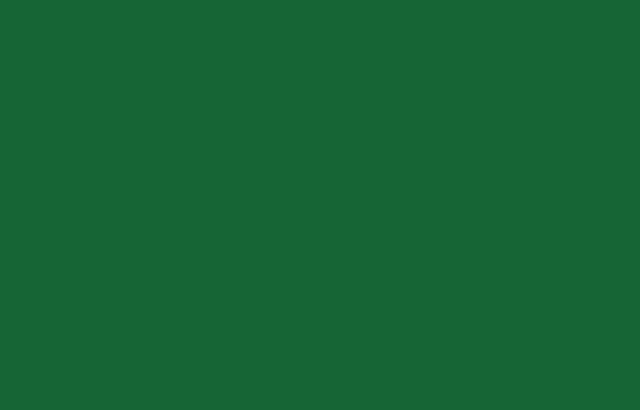
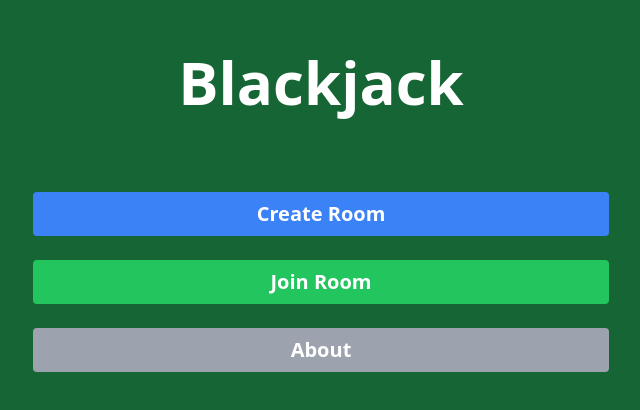
Before and after one commit to turtledev65/blackjack, a React (Vite) app in the folder app/: page / in a window 1280 px wide. Shown: the part 188-598 px from the top of the page, without its empty margins (319-959 px from the left). Built offline with nearby package versions, Linux system fonts and the light colour scheme.

Commit message:
[frontend] feat: add homepage

```diff
--- /dev/null
+++ b/app/src/pages/home-page.tsx
@@ -0,0 +1,20 @@
+const HomePage = () => {
+  return (
+    <div className="flex min-h-screen flex-col items-center justify-center gap-20 px-5 font-bold text-white">
+      <h1 className="text-center text-6xl">Blackjack</h1>
+      <div className="flex w-full max-w-xl flex-col justify-center gap-6">
+        <button className="rounded bg-blue-500 py-2 text-xl hover:bg-blue-600">
+          Create Room
+        </button>
+        <button className="rounded bg-green-500 py-2 text-xl hover:bg-yellow-600">
+          Join Room
+        </button>
+        <button className="rounded bg-gray-400 py-2 text-xl hover:bg-gray-500">
+          About
+        </button>
+      </div>
+    </div>
+  );
+};
+
+export default HomePage;
--- a/app/src/routes.tsx
+++ b/app/src/routes.tsx
@@ -1,12 +1,16 @@
 import { createBrowserRouter } from "react-router-dom";
 import Layout from "./layout";
 import TestPage from "./pages/test-page";
+import HomePage from "./pages/home-page";
 
 const router = createBrowserRouter([
   {
     path: "/",
     element: <Layout />,
-    children: [{ path: "test", element: <TestPage /> }]
+    children: [
+      { index: true, element: <HomePage /> },
+      { path: "test", element: <TestPage /> }
+    ]
   }
 ]);
 
```
